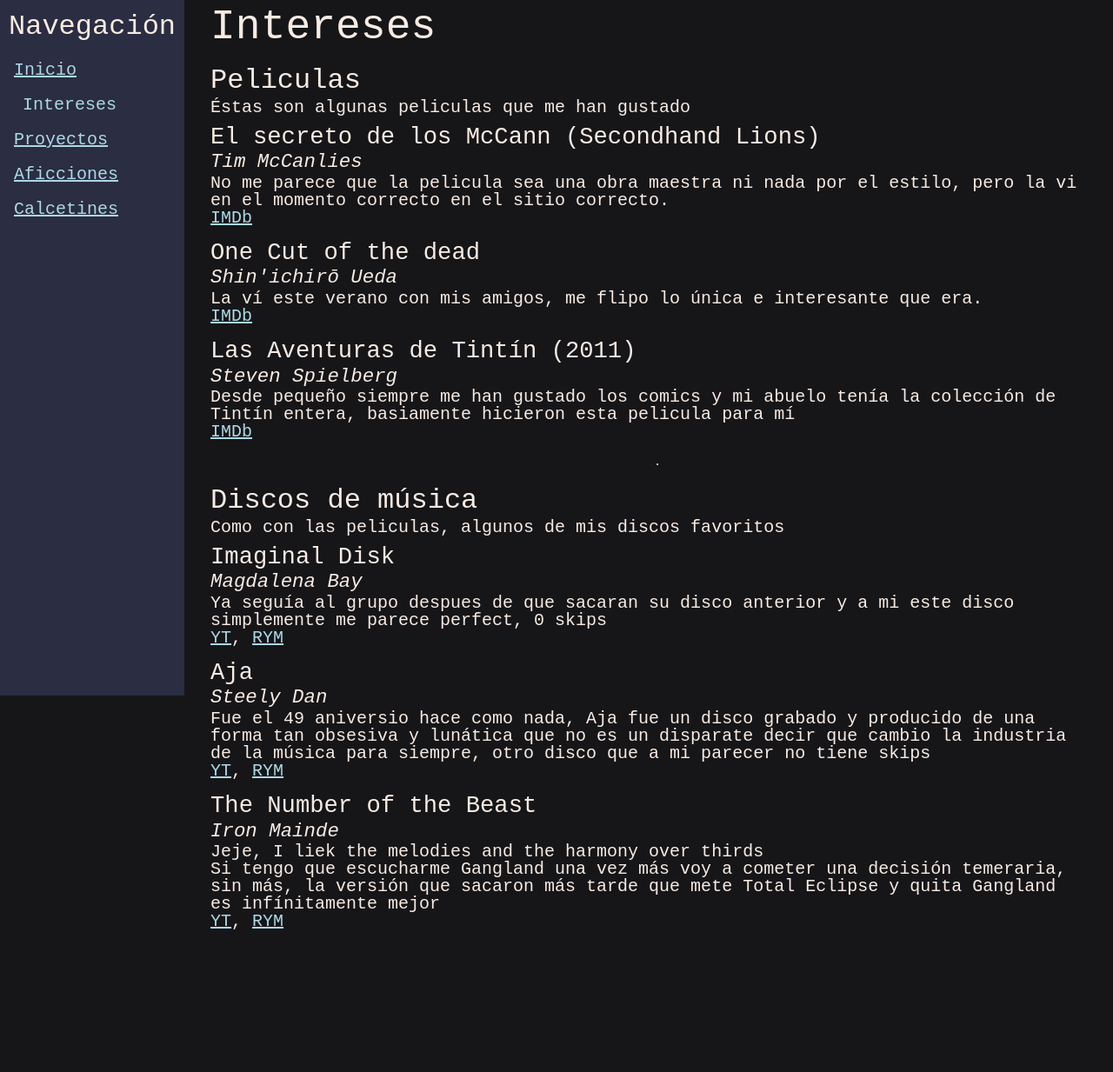
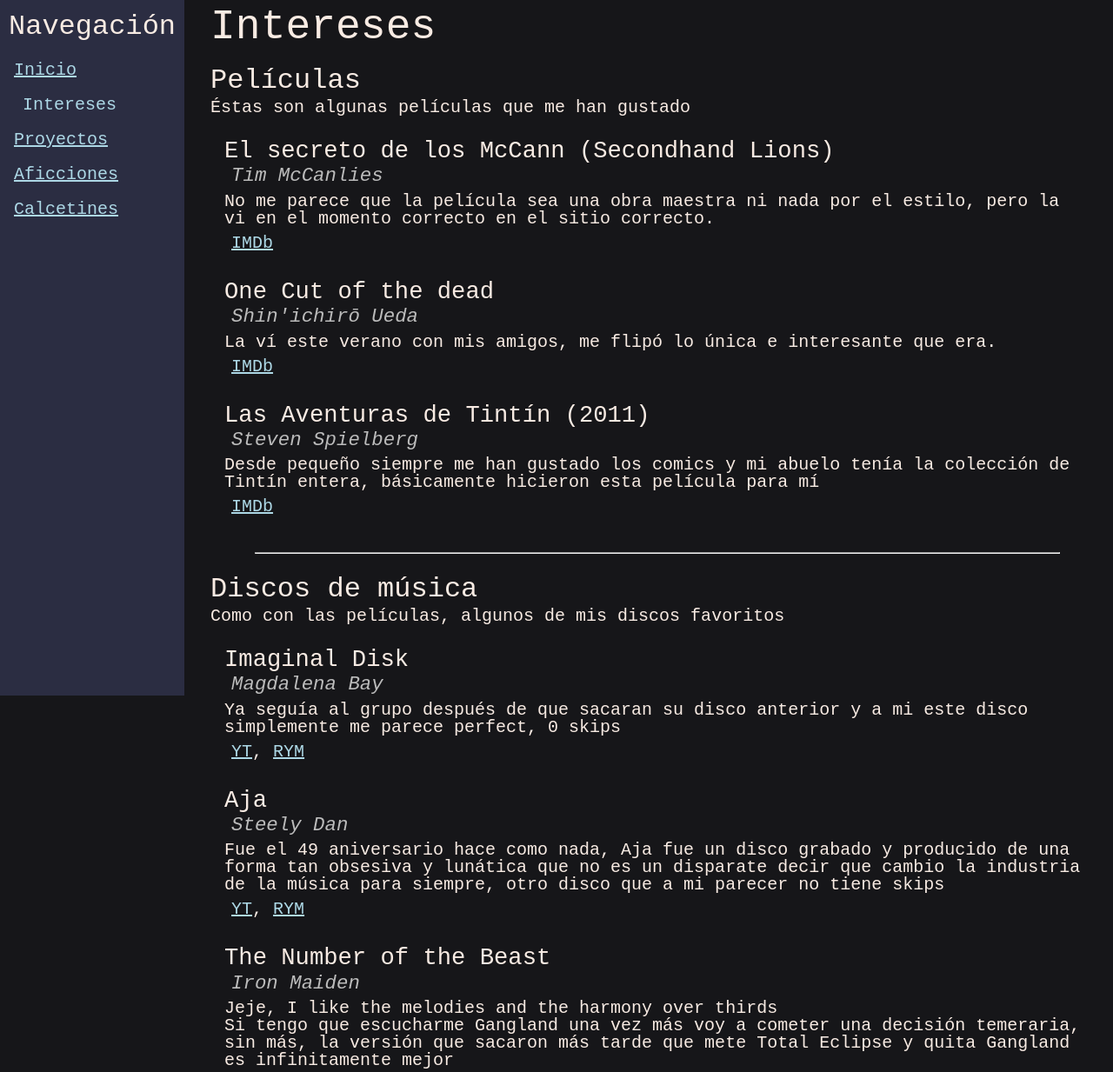
Before and after one commit to ludvij/MIW-UX-personal-webpage, a plain HTML site: page intereses.html in a window 1280 px wide. Shown: the top 1233 px of the page at 87% size. Before the commit the page ends 1076 px from the top, so only its background shows below. Drawn offline with nearby package versions, Linux system fonts and the light colour scheme; a web font is replaced by a local one.

Commit message:
started version 2

```diff
--- a/intereses.html
+++ b/intereses.html
@@ -26,30 +26,34 @@
 		<section class="main_section">
 			<h1>Intereses</h1>
 			<section>
-				<h2>Peliculas</h2>
-				<p>Éstas son algunas peliculas que me han gustado</p>
-				<article>
+				<h2>Películas</h2>
+				<p>Éstas son algunas películas que me han gustado</p>
+				<article class="interest">
 					<h3>El secreto de los McCann (Secondhand Lions)</h3>
 					<h4><i>Tim McCanlies</i></h4>
-					<p>No me parece que la pelicula sea una obra maestra ni nada por el estilo, pero la vi en el momento
-						correcto en el sitio correcto.</p>
+					<p>
+						No me parece que la película sea una obra maestra ni nada por el estilo, pero la vi en el momento
+						correcto en el sitio correcto.
+					</p>
 					<p>
 						<a href="https://www.imdb.com/title/tt0327137/">IMDb</a>
 					</p>
 				</article>
-				<article>
+				<article class="interest">
 					<h3>One Cut of the dead</h3>
 					<h4><i>Shin'ichirō Ueda</i></h4>
-					<p>La ví este verano con mis amigos, me flipo lo única e interesante que era.</p>
+					<p>
+						La ví este verano con mis amigos, me flipó lo única e interesante que era.
+					</p>
 					<p>
 						<a href="https://www.imdb.com/title/tt7914416/">IMDb</a>
 					</p>
 				</article>
-				<article>
+				<article class="interest">
 					<h3>Las Aventuras de Tintín (2011)</h3>
 					<h4><i>Steven Spielberg</i></h4>
 					<p>Desde pequeño siempre me han gustado los comics y mi abuelo tenía la colección de Tintín entera,
-						basiamente hicieron esta pelicula para mí
+						básicamente hicieron esta película para mí
 					</p>
 					<p>
 						<a href="https://www.imdb.com/title/tt0983193/">IMDb</a>
@@ -59,41 +63,39 @@
 			<hr>
 			<section>
 				<h2>Discos de música</h2>
-				<p>Como con las peliculas, algunos de mis discos favoritos</p>
-				<article>
+				<p>Como con las películas, algunos de mis discos favoritos</p>
+				<article class="interest">
 					<h3>Imaginal Disk</h3>
 					<h4><i>Magdalena Bay</i></h4>
-					<p>Ya seguía al grupo despues de que sacaran su disco anterior y a mi este disco simplemente me
+					<p>Ya seguía al grupo después de que sacaran su disco anterior y a mi este disco simplemente me
 						parece perfect, 0 skips</p>
 					<p>
 						<a href="https://www.youtube.com/watch?v=OPe7tn_Hju4">YT</a>,
 						<a href="https://rateyourmusic.com/release/album/magdalena-bay/imaginal-disk/">RYM</a>
 					</p>
 				</article>
-				<article>
+				<article class="interest">
 					<h3>Aja</h3>
 					<h4><i>Steely Dan</i></h4>
-					<p>Fue el 49 aniversio hace como nada, Aja fue un disco grabado y producido de una forma tan
+					<p>Fue el 49 aniversario hace como nada, Aja fue un disco grabado y producido de una forma tan
 						obsesiva y lunática que no es un disparate decir que cambio la industria de la música para
 						siempre, otro disco que a mi parecer no tiene skips</p>
 					<p>
-						<a
-							href="https://www.youtube.com/watch?v=XRj0Ohg-y1A&list=OLAK5uy_nNSt2pxzqur9OlUok2h9mJDnHQ1YqFA-8">YT</a>,
+						<a href="https://www.youtube.com/watch?v=XRj0Ohg-y1A&list=OLAK5uy_nNSt2pxzqur9OlUok2h9mJDnHQ1YqFA-8">YT</a>,
 						<a href="https://rateyourmusic.com/release/album/steely-dan/aja/">RYM</a>
 					</p>
 				</article>
-				<article>
+				<article class="interest">
 					<h3>The Number of the Beast</h3>
-					<h4><i>Iron Mainde</i></h4>
+					<h4><i>Iron Maiden</i></h4>
 					<p>
-						Jeje, I liek the melodies and the harmony over thirds <br>
+						Jeje, I like the melodies and the harmony over thirds <br>
 						Si tengo que escucharme Gangland una vez más voy a cometer una decisión temeraria, sin más, la
 						versión que sacaron más tarde que
-						mete Total Eclipse y quita Gangland es infínitamente mejor
+						mete Total Eclipse y quita Gangland es infinitamente mejor
 					</p>
 					<p>
-						<a
-							href="https://www.youtube.com/watch?v=iQ5JAxPqum0&list=OLAK5uy_kJWCqs9IWd6VTIMEipf_f3rI0q289WDKY">YT</a>,
+						<a href="https://www.youtube.com/watch?v=iQ5JAxPqum0&list=OLAK5uy_kJWCqs9IWd6VTIMEipf_f3rI0q289WDKY">YT</a>,
 						<a href="https://rateyourmusic.com/release/album/iron-maiden/the-number-of-the-beast/">RYM</a>
 					</p>
 				</article>
--- a/styles/style.css
+++ b/styles/style.css
@@ -178,7 +178,6 @@ video {
 	max-height: 70dvh;
 }
 
-/* RESPONSIVE DESIGN */
 @media only screen and (min-width: 600px) {
 	main {
 		grid-template-columns: max-content 1fr;
@@ -205,9 +204,37 @@ video {
 	main > #section_nav {
 		width: 100dvw;
 		grid-row: 1;
-		position: static;
+		position: sticky;
 	}
 	#personal_img {
 		max-width: 40dvh;
 	}
 }
+
+.interest {
+	margin: 1rem;
+	block-size: border-block;
+}
+
+.interest p:last-of-type
+{
+	margin-left: .5rem;
+	margin-top: .5rem;
+}
+
+.interest p:first-of-type
+{
+	margin-top: .5rem;
+}
+
+.interest h4 i{
+	color: #bbb;
+	margin-left: .5rem;
+	margin-bottom: .2rem;
+}
+
+.main_section hr {
+	width: 90%;
+	height: 1px;
+	color: lightgreen;
+}
```
Also changed, not shown: aficciones.html (+4 -4 lines), proyectos.html (+1 -1 lines).
